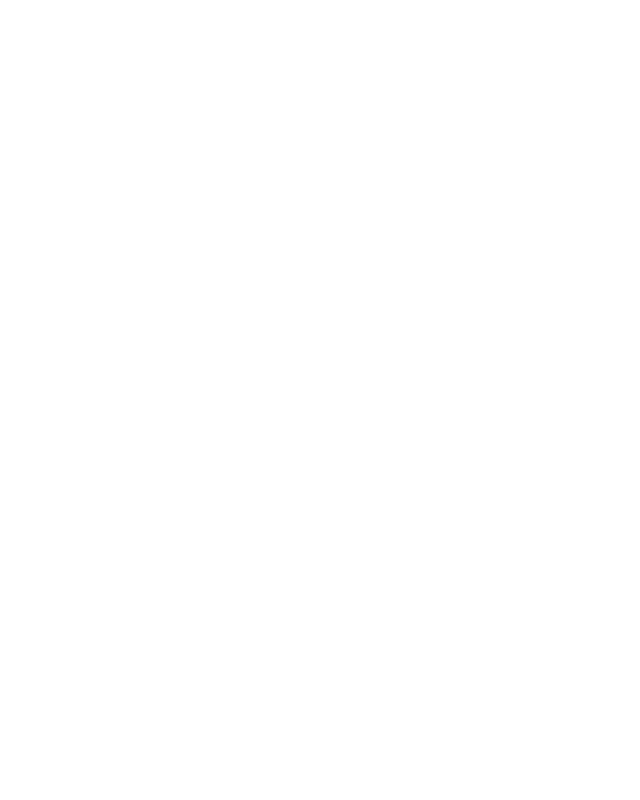
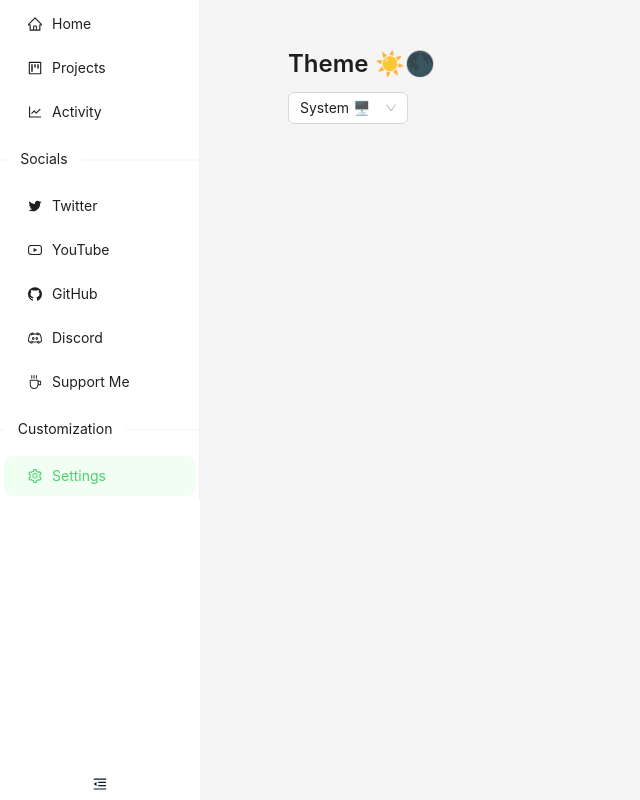
Before and after one commit to spicybirsge/portofolio-new, a React (Create React App) app: page /settings in a window 1280 px wide. Before the commit this address had no page. Shown: the whole page, without its empty margins (0-640 px from the left). Built offline with nearby package versions, Linux system fonts and the light colour scheme.

Commit message:
added ability to customize theme

```diff
--- a/src/App.jsx
+++ b/src/App.jsx
@@ -5,6 +5,8 @@
 import { ConfigProvider, theme } from "antd";
 import Projects from "./pages/Projects";
 import Activity from "./pages/Activity";
+import Sidebar from "./components/SideBar";
+import Settings from "./pages/Settings";
 function App() {
 
   const { defaultAlgorithm, darkAlgorithm } = theme;
@@ -24,6 +26,7 @@
     <Route path="/" element={<Home/>}/>
     <Route path="/projects" element={<Projects/>}/>
     <Route path="/activity" element={<Activity/>}/>
+    <Route path="/settings" element={<Settings/>}></Route>
    </Routes>
    </BrowserRouter></ConfigProvider>
    </>
--- a/src/components/SideBar.jsx
+++ b/src/components/SideBar.jsx
@@ -10,7 +10,8 @@
 YoutubeOutlined,
 GithubOutlined,
 DiscordOutlined,
-CoffeeOutlined
+CoffeeOutlined,
+SettingOutlined
 
 } from '@ant-design/icons';
 import { Link, useLocation } from 'react-router-dom';
@@ -110,6 +111,10 @@
           <Menu.Item key="coffee" icon={<CoffeeOutlined />}>
 <a href='https://buymeacoffee.com/shaheerahamed' target='_blank' rel='noreferrer'>Support Me</a>
           </Menu.Item>
+          <Divider orientation='left' plain>Customization</Divider>
+          <Menu.Item key={"/settings"} icon={<SettingOutlined/>}>
+            <Link to={"/settings"}>Settings</Link>
+          </Menu.Item>
         </Menu>
         <div className="collapse-button" onClick={toggle} style={{
              background: isDark ? "#141414" : "#ffffff"  ,
--- /dev/null
+++ b/src/functions/getExactThemeSetting.js
@@ -0,0 +1,19 @@
+const getExactThemeSetting = () => {
+const theme = window.localStorage.getItem("theme")
+
+if(!theme) {
+    return "system"
+}
+
+if(theme === "dark") {
+    return "dark"
+}
+
+if(theme === "light") {
+    return "light"
+}
+
+return "system"
+}
+
+export default getExactThemeSetting
--- /dev/null
+++ b/src/pages/Settings.jsx
@@ -0,0 +1,32 @@
+import getExactThemeSetting from "../functions/getExactThemeSetting"
+import Sidebar from "../components/SideBar"
+import { Typography, Select } from "antd"
+import { useState } from "react"
+export default function Settings() {
+     const [theme, setTheme] = useState(getExactThemeSetting())
+     const changeTheme = (e) => {
+        setTheme(e)
+       if (e === "system") {
+        window.localStorage.removeItem("theme");
+        window.location.href = window.location.href;
+
+       }
+
+       if(e === "light") {
+        window.localStorage.setItem("theme", "light");
+        window.location.href = window.location.href;
+       }
+
+       if(e === "dark") {
+        window.localStorage.setItem("theme", "dark");
+        window.location.href = window.location.href;
+       }
+     }
+
+    const element = <><Typography.Title level={3}>Theme ☀️🌑</Typography.Title>
+    <Select   style={{
+        width: 120,
+      }} defaultValue={theme} options={[{value: 'system', label: 'System 🖥️'}, {value: 'light', label: 'Light ☀️'}, {value: 'dark', label: 'Dark 🌑'}]} onChange={(e) => {changeTheme(e)}}></Select>
+    </>
+    return <><Sidebar element={element}></Sidebar></>
+}
```
